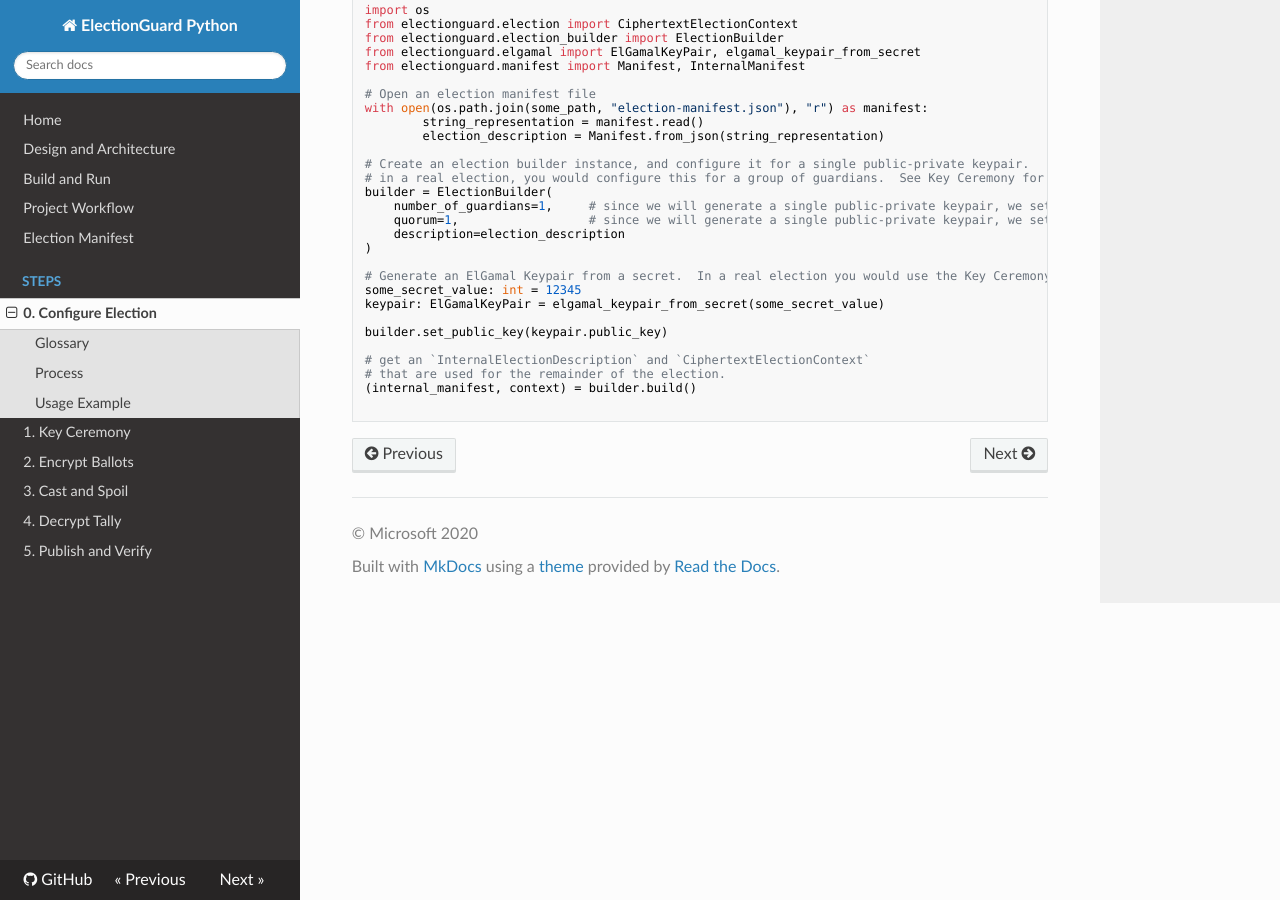
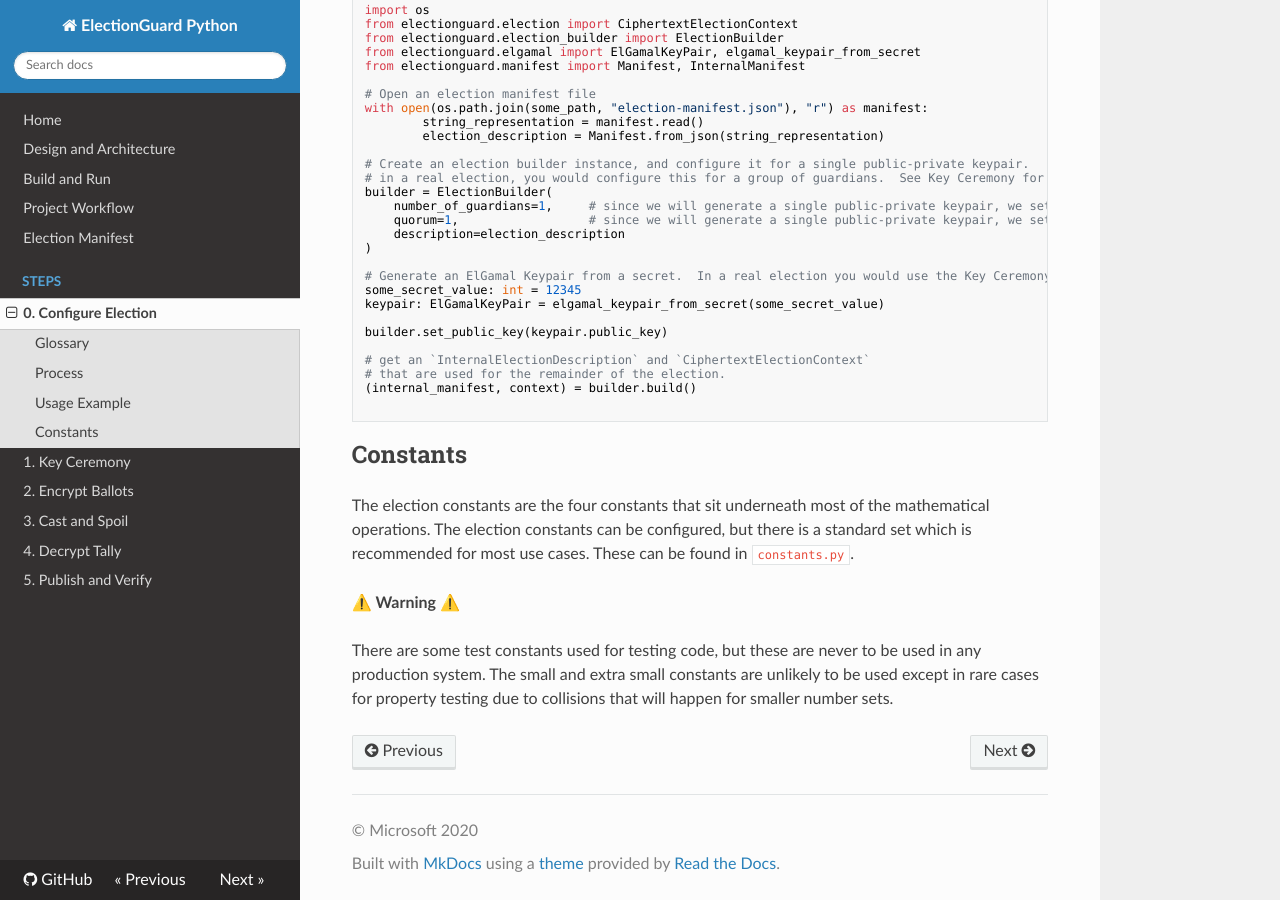
Before and after one commit to Election-Tech-Initiative/electionguard-python, an MkDocs documentation site: the page built from docs/0_Configure_Election.md, in a window 1280 px wide and 900 px high, scrolled down 1227 px. Built offline with MkDocs 1.6.1, drawn with Linux system fonts in a browser that asks for light colours; nearby versions of some CDN libraries.

Commit message:
📄  Update documentation to include constants

````diff
--- a/docs/0_Configure_Election.md
+++ b/docs/0_Configure_Election.md
@@ -1,16 +1,16 @@
 # Election Configuration
 
-An election in ElectionGuard is defined as a set of metadata and cryptographic artifacts necessary to encrypt, conduct, tally, decrypt, and verify an election.  The Data format used for election metadata is based on the [NIST Election Common Standard Data Specification](https://www.nist.gov/itl/voting/interoperability) but includes some modifications to support the end-to-end cryptography of ElectionGuard.
+An election in ElectionGuard is defined as a set of metadata and cryptographic artifacts necessary to encrypt, conduct, tally, decrypt, and verify an election. The Data format used for election metadata is based on the [NIST Election Common Standard Data Specification](https://www.nist.gov/itl/voting/interoperability) but includes some modifications to support the end-to-end cryptography of ElectionGuard.
 
-Election metadata is described in a specific format parseable into an `Manifest` and it's validity is checked to ensure that it is of an appropriate structure to conduct an End-to-End Verified ElectionGuard Election.  ElectionGuard only verifies the components of the election metadata that are necessary to encrypt and decrypt the election.  Some components of the election metadata are not checked for structural validity, but are used when generating a hash representation of the `Manifest`.
+Election metadata is described in a specific format parseable into an `Manifest` and it's validity is checked to ensure that it is of an appropriate structure to conduct an End-to-End Verified ElectionGuard Election. ElectionGuard only verifies the components of the election metadata that are necessary to encrypt and decrypt the election. Some components of the election metadata are not checked for structural validity, but are used when generating a hash representation of the `Manifest`.
 
-From an `Manifest` we derive an `InternalManifest` that includes a subset of the elements from the `Manifest` required to verify ballots are correct.  Additionally a `CiphertextElectionContext` is created during the [Key Ceremony](/1_Key_Ceremony.md) that includes the cryptographic artifacts necessary for encrypting ballots.
+From an `Manifest` we derive an `InternalManifest` that includes a subset of the elements from the `Manifest` required to verify ballots are correct. Additionally a `CiphertextElectionContext` is created during the [Key Ceremony](/1_Key_Ceremony.md) that includes the cryptographic artifacts necessary for encrypting ballots.
 
 ## Glossary
 
 - **Election Manifest** The election metadata in json format that is parsed into an Election Description
 - **Election Description** The election metadata that describes the structure and type of the election, including geopolitical units, contests, candidates, and ballot styles, etc.
-- **Internal Election Description** The subset of the `Manifest` required by ElectionGuard to validate ballots are correctly associated with an election.  This component mutates the state of the Election Description.
+- **Internal Election Description** The subset of the `Manifest` required by ElectionGuard to validate ballots are correctly associated with an election. This component mutates the state of the Election Description.
 - **Ciphertext Election Context** The cryptographic context of an election that is configured during the `Key Ceremony`
 - **Description Hash** a Hash representation of the original Manifest.
 
@@ -57,3 +57,11 @@ builder.set_public_key(keypair.public_key)
 (internal_manifest, context) = builder.build()
 
 ```
+
+## Constants
+
+The election constants are the four constants that sit underneath most of the mathematical operations. The election constants can be configured, but there is a standard set which is recommended for most use cases. These can be found in `constants.py`.
+
+**⚠️ Warning ⚠️**
+
+There are some test constants used for testing code, but these are never to be used in any production system. The small and extra small constants are unlikely to be used except in rare cases for property testing due to collisions that will happen for smaller number sets.
````
